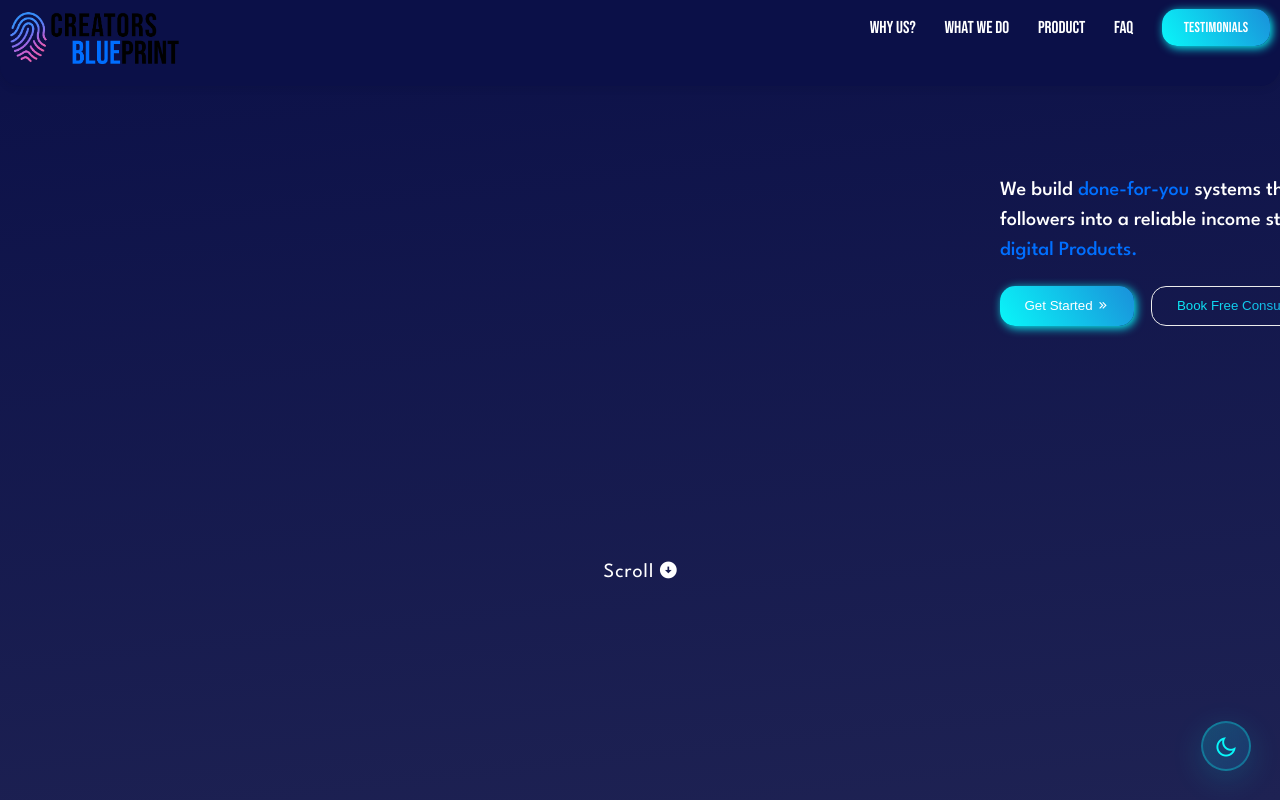
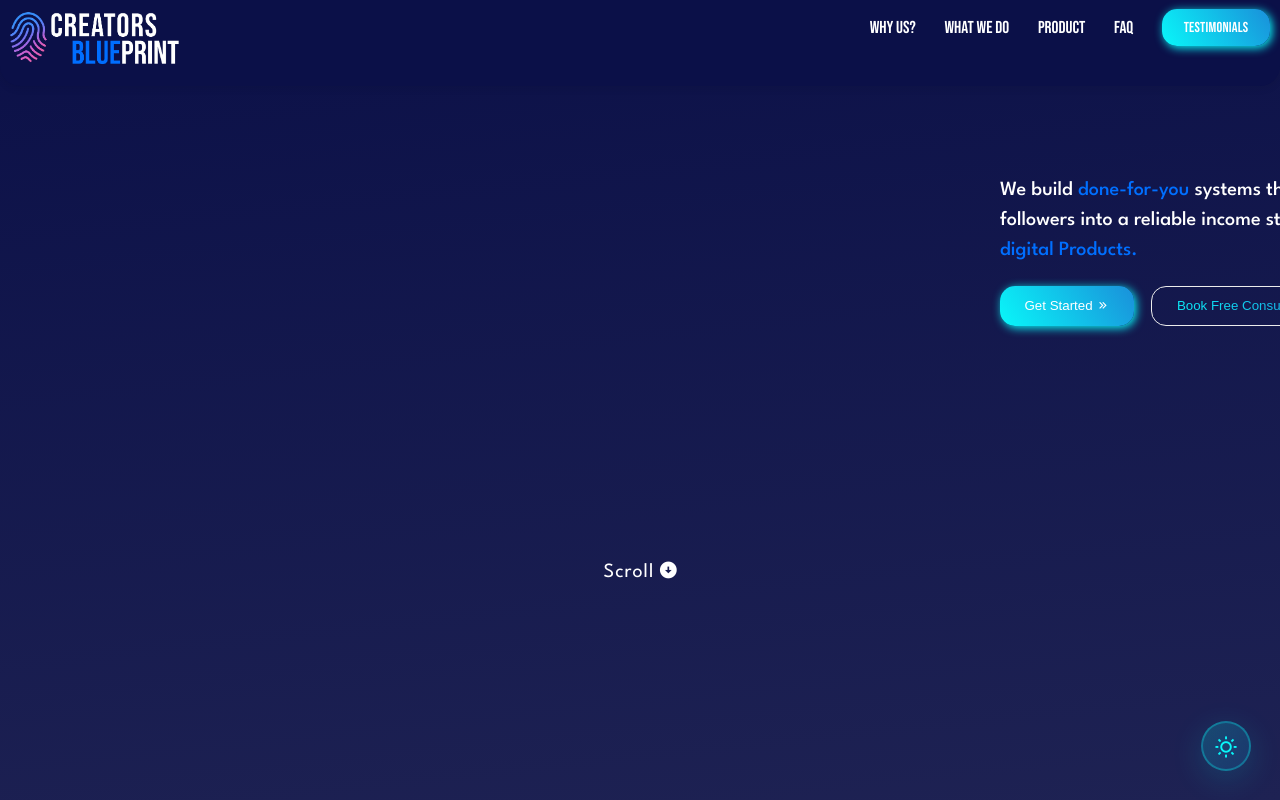
Before and after one commit to LebohangDev/Creatorsblueprint, a React (Vite) app in the folder Creatorsblueprint-Project/: page / in a window 1280 px wide. Built offline with nearby package versions, Linux system fonts and the light colour scheme.

Commit message:
fixed logo issue with color

```diff
--- a/Creatorsblueprint-Project/src/App.jsx
+++ b/Creatorsblueprint-Project/src/App.jsx
@@ -39,11 +39,7 @@ function App() {
     if (payment === "cancel") setPaymentActive("PaymentCancel");
   }, []);
 
-  useEffect(() => {
-    // Apply saved theme on mount
-    const savedTheme = localStorage.getItem('theme') || 'dark';
-    document.documentElement.setAttribute('data-theme', savedTheme);
-  }, []);
+
 
 
   // Variants for open and closed states
--- a/Creatorsblueprint-Project/src/ThemeToggle/ThemeToggle.jsx
+++ b/Creatorsblueprint-Project/src/ThemeToggle/ThemeToggle.jsx
@@ -5,11 +5,7 @@ import { useEffect } from 'react';
 
 function ThemeToggle({ theme, setTheme }) {
 
-    // run theme change on first render
-    useEffect(() => {
-        toggleTheme();
 
-    }, []);
 
 
     const toggleTheme = () => {
```
